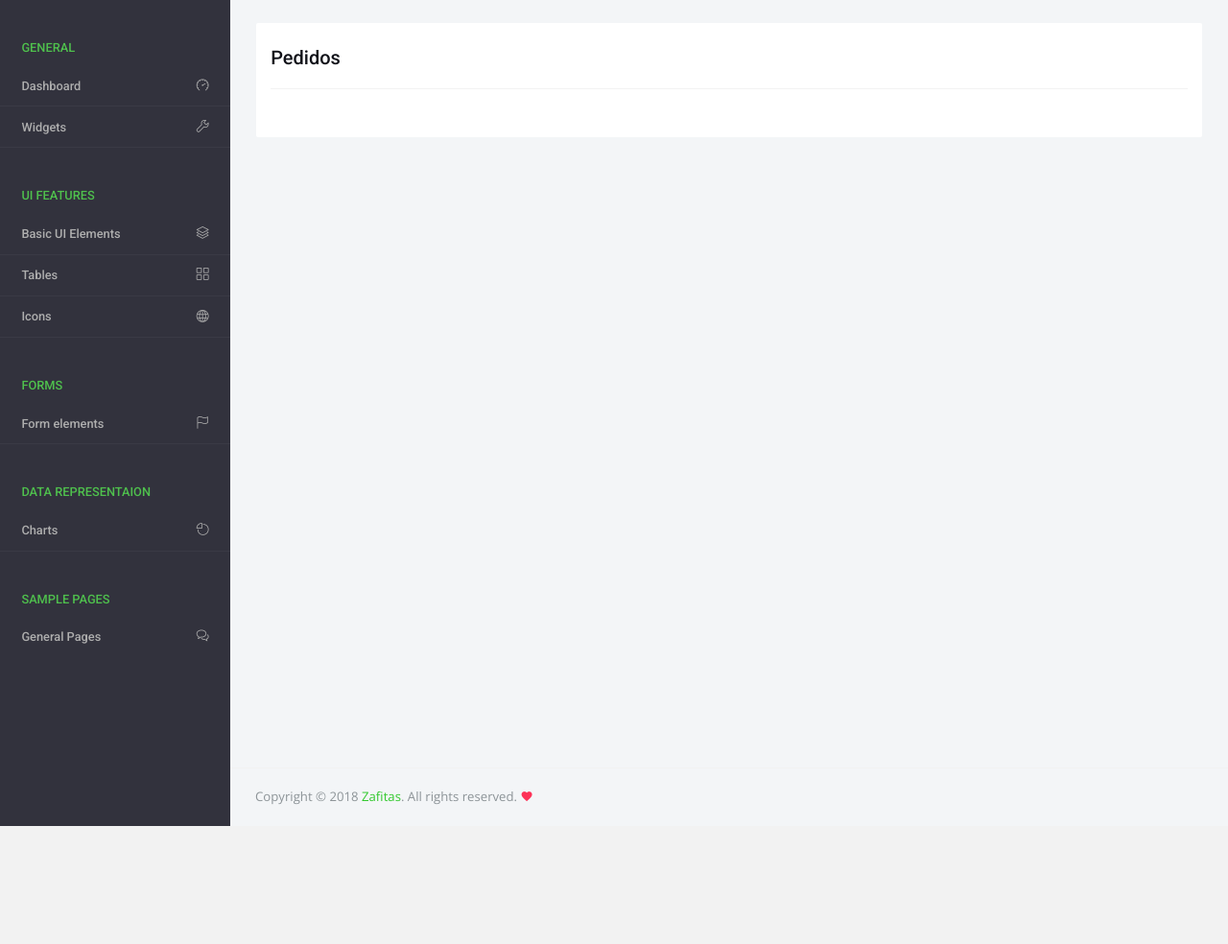
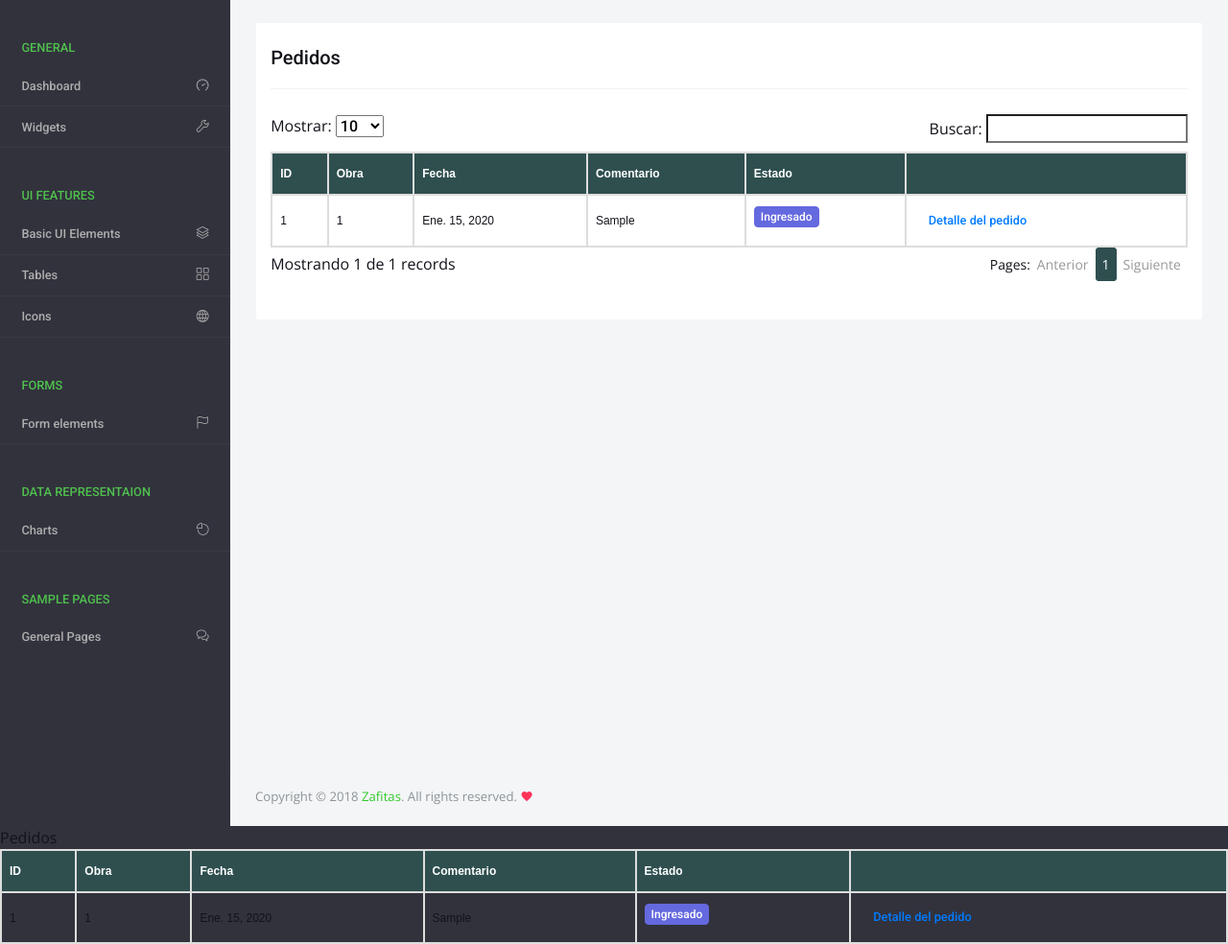
Before and after one commit to nachotp/ISW-zafitas, a Django app: page /pedidos in a window 1280 px wide. Shown: the part 58-1042 px from the top of the page at 96% size. Before the commit the page ends 919 px from the top, so only its background shows below. Run offline with Django 3.2, Linux system fonts and the light colour scheme; tables that the repository leaves empty hold one stand-in row (values such as "Sample post"); some libraries are stand-ins or nearby versions.

Commit message:
Inclusion de ver pedidos

```diff
--- a/webapp/templates/verpedidos.html
+++ b/webapp/templates/verpedidos.html
@@ -1,4 +1,50 @@
 {%  extends "base.html" %}
+{% load staticfiles %}
+{% block jsincludes %}
+    <link rel="stylesheet" href="{% static "css/jquery.dynatable.css" %}">
+    <script src="{% static "js/jquery.dynatable.js" %}"></script>
+    <script> $(function() {$('#tabla-stock').dynatable();} );</script>
+{% block title %}Pedidos{% endblock %}
 
-{% block title %}Pedidos{% endblock %}
-Desde aquí puedes realizar una solicitud de insumos para verificación de bodega.
+
+{% block content %}
+    <table id="tabla-stock">
+        <thead>
+            <th>ID</th>
+            <th>Obra</th>
+            <th>Fecha</th>
+            <th>Comentario</th>
+            <th>Estado</th>
+            <th></th>
+        </thead>
+
+        <tbody>
+          {% for pedido in object_list %}
+            <tr>
+                <td>{{pedido.id}}</td>
+                <td>{{pedido.obra.id}}</td>
+                <td>{{pedido.fecha}}</td>
+                <td>{{pedido.comentario}}</td>
+                {% if pedido.estado == "Ingresado"%}
+                     <td><label class="badge badge-info">{{pedido.estado}}</label></td>
+                    {% elif pedido.estado == "En Transito"%}
+                    <td><label class="badge badge-busy">{{pedido.estado}}</label></td>
+                    {% elif pedido.estado == "En Bodega"%}
+                    <td><label class="badge badge-light">{{pedido.estado}}</label></td>
+                    {% elif pedido.estado == "Esperando Proveedor"%}
+                    <td><label class="badge badge-warning">{{pedido.estado}}</label></td>
+                    {% elif pedido.estado == "Rechazado"%}
+                    <td><label class="badge badge-danger">{{pedido.estado}}</label></td>
+                    {% else %}
+                    <td><label class="badge badge-success">{{pedido.estado}}</label></td>
+                {% endif %}
+                <td><a href="http://google.com" class="btn btn-link btn-rounded btn-fw">Detalle del pedido</a></td>
+            </tr>
+          {% endfor %}
+        </tbody>
+    </table>
+
+{% endblock %}
+
+
+{% endblock %}
--- a/webapp/urls.py
+++ b/webapp/urls.py
@@ -13,5 +13,4 @@ urlpatterns = [
 # API URLS
 urlpatterns += [
     path("api/getprods", AjaxProductosView.as_view()),
-    path("api/getobras", AjaxObrasView.as_view()),
-]
+    path("api/getobras", AjaxObrasView.as_view())]
--- a/webapp/views.py
+++ b/webapp/views.py
@@ -1,9 +1,9 @@
 from django.contrib.auth.decorators import login_required
 from django.http import JsonResponse
 from django.utils.decorators import method_decorator
-from django.views.generic import TemplateView, DetailView, ListView, FormView, CreateView
+from django.views.generic import TemplateView, DetailView, ListView, FormView
 from .models import *
-from .forms import *
+
 
 class IndexView(TemplateView):
     template_name = "base.html"
@@ -15,24 +15,21 @@ class ProductView(DetailView):
 
 
 class SolicitudView(FormView):
-    form_class = ProdEnPedidoForm
     template_name = "solicitudes.html"
 
+
+class PedidoView(ListView):
+    model = Pedido
+    template_name = "verpedidos.html"
+
     def get_context_data(self, **kwargs):
-        data = super(SolicitudView, self).get_context_data(**kwargs)
-        if self.request.POST:
-            data['productos'] = ProdEnPedidoFormSet(self.request.POST)
-        else:
-            data['productos'] = ProdEnPedidoFormSet()
-        return data
+        context = super().get_context_data(**kwargs)
+        return context
 
-
-class PedidoView(TemplateView):
-    template_name = "verpedidos.html"
 
 
 class StockView(ListView):
-    model = ProductoEnBodega
+    model= ProductoEnBodega
     context_object_name = 'productos_en_bodega'
     template_name = "verstock.html"
 
```
Also changed, not shown: webapp/templates/detallepedido.html (added, +10 -0 lines).
